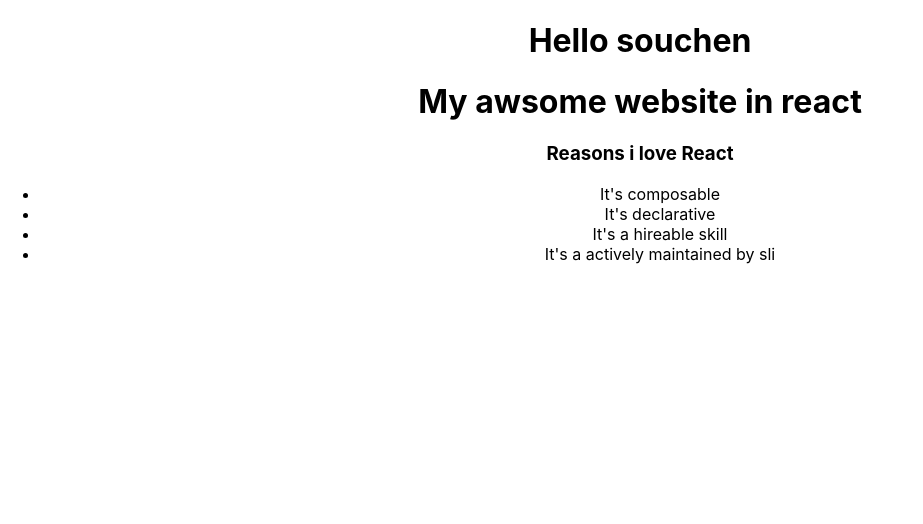
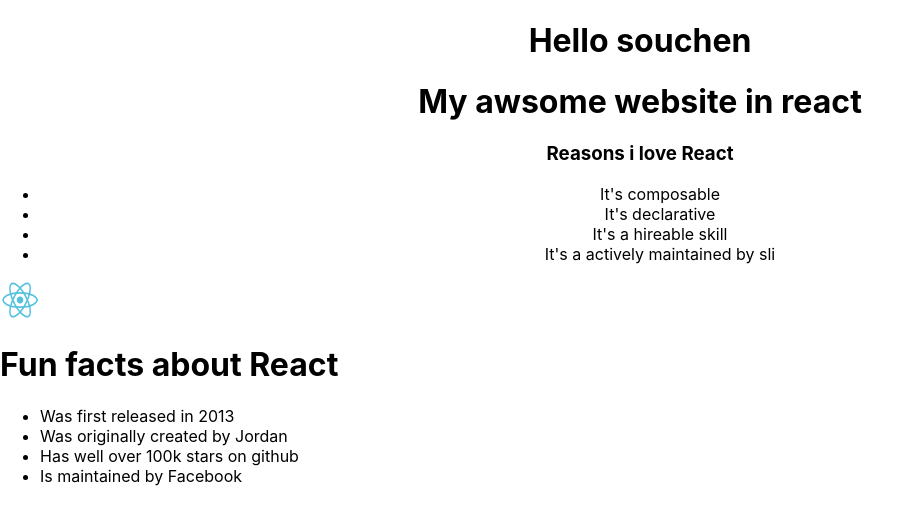
Before and after one commit to SouchenOu/ReactJs-course-meta-advanced, a React (Create React App) app in the folder my-app/: page / in a window 1280 px wide. Shown: the top 524 px of the page, without its empty margins (0-923 px from the left). Built offline with nearby package versions, Linux system fonts and the light colour scheme.

Commit message:
challenge 2

```diff
--- /dev/null
+++ b/my-app/src/challenge2.js
@@ -0,0 +1,19 @@
+import img from "./images/react-logo.png"
+
+function Challenge2()
+{
+    return (
+    <div>
+          <img src={img} alt="react logo" height={40} width={40}/>
+          <h1>Fun facts about React</h1>
+          <ul>
+            <li>Was first released in 2013</li>
+            <li>Was originally created by Jordan</li>
+            <li>Has well over 100k stars on github</li>
+            <li>Is maintained by Facebook</li>
+          </ul>
+        </div>
+)
+}
+
+export default Challenge2;
--- a/my-app/src/index.js
+++ b/my-app/src/index.js
@@ -2,6 +2,7 @@
 import ReactDOM from 'react-dom/client';
 import './index.css';
  import App from './App';
+ import Challenge2 from './challenge2';
 
 import reportWebVitals from './reportWebVitals';
 
@@ -11,6 +12,7 @@
 root.render(
   <React.StrictMode>
     <App />
+    <Challenge2 />
   </React.StrictMode>
 );
 
```
Also changed, not shown: my-app/src/App.js (+20 -0 lines), my-app/src/images/react-logo.png (added), 1 other file (tests, documents, lock files or other folders).
